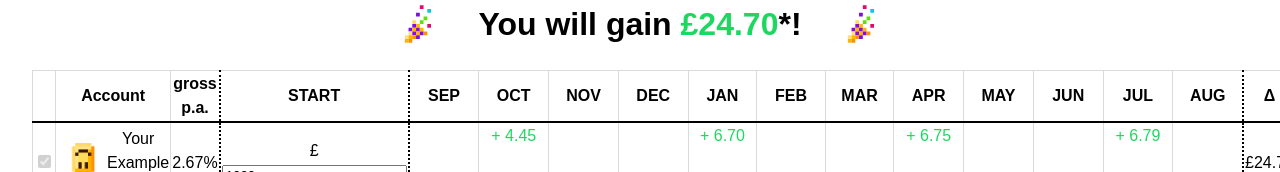
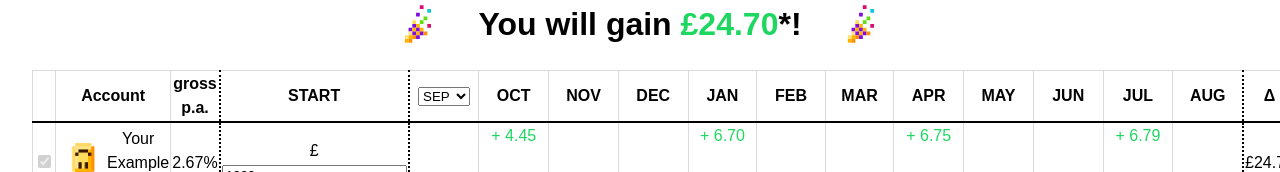
Before and after one commit to Razzula/martyn-llewelyn, a React (Vite) app: page / in a window 1280 px wide. Shown: the part 153-325 px from the top of the page. Built offline with nearby package versions, Linux system fonts and the light colour scheme.

Commit message:
Remove erroneous import

```diff
--- a/src/components/BankAccountTable.tsx
+++ b/src/components/BankAccountTable.tsx
@@ -6,7 +6,6 @@ import banks from '../Banks';
 
 import '../styles/App.css';
 import { Config } from './ConfigControl';
-import { config } from 'process';
 
 interface BankAccountTableProps {
     accounts: Account[];
@@ -370,7 +369,16 @@ const BankAccountTable: React.FC<BankAccountTableProps> = ({ accounts, mode, set
                         </th>
                         { mode !== 'yield' ? <th className='dotted-sides'>START</th> : undefined}
                         {Array.from({ length: 12 }, (_, i) => (
-                            <th key={i}>{months[i]}</th>
+                            <th key={i}>
+                                { i == 0 ?
+                                    <select>
+                                        {months.map((month, index) => (
+                                            <option key={index}>{month}</option>
+                                        ))}
+                                    </select>
+                                    : months[i]
+                                }
+                            </th>
                         ))}
                         { mode !== 'yield' ? <>
                             <th className='dotted-sides'>
```
